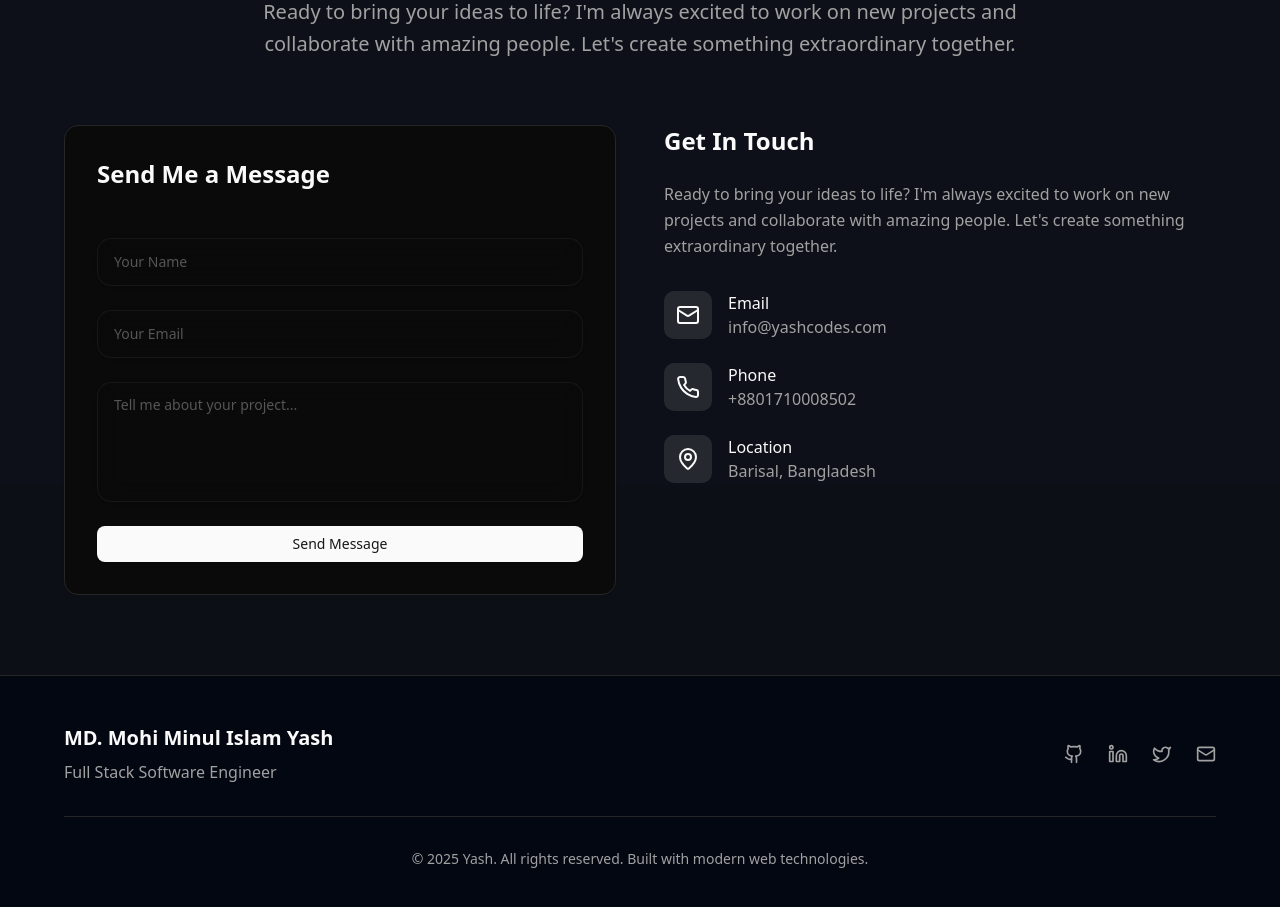
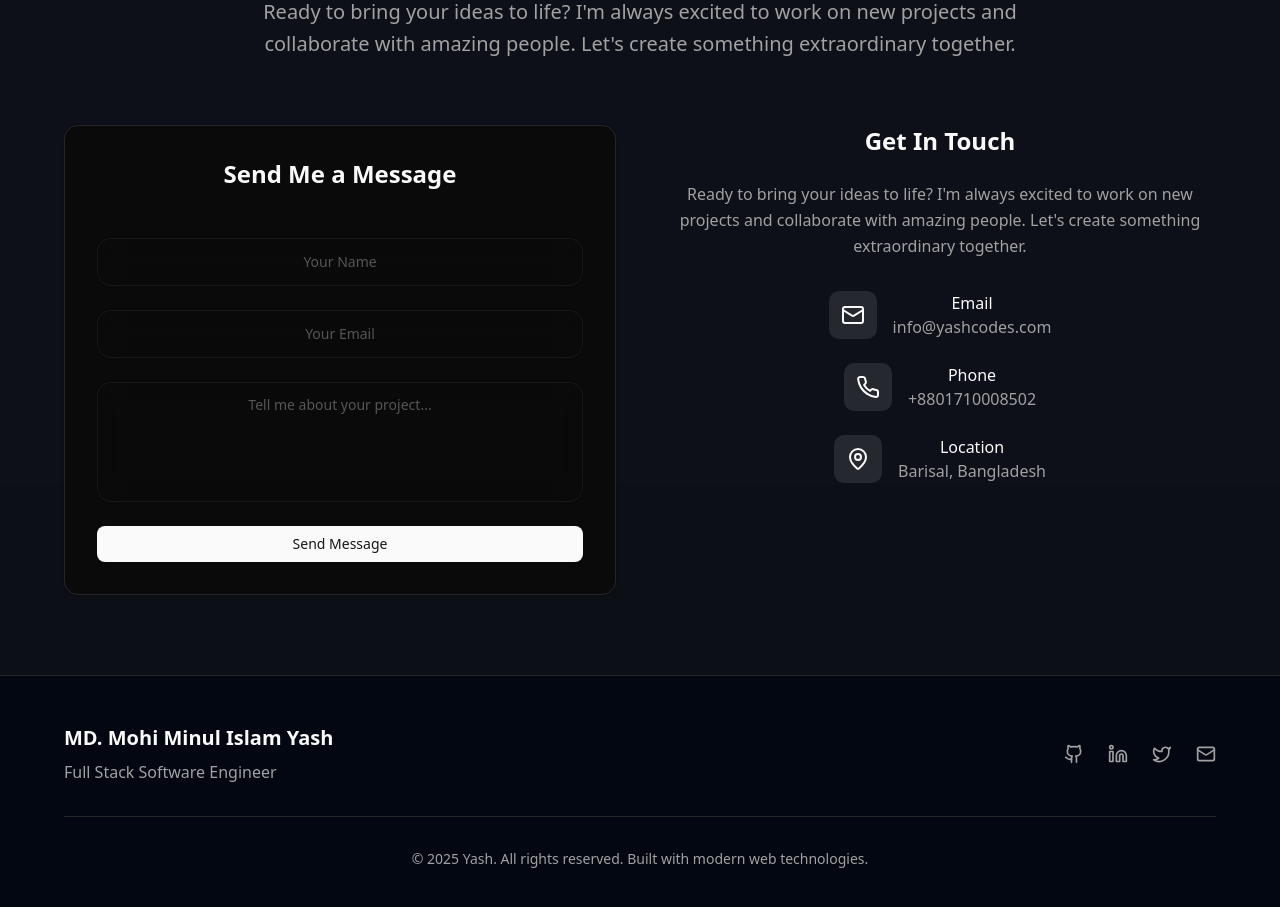
Before and after one commit to yash244466666/portfolio-v2, a Next.js app: page / in a window 1280 px wide. Shown: the part 3580-4487 px from the top of the page. Built offline with nearby package versions, Linux system fonts and the light colour scheme.

Commit message:
style(contact): center-align the contact blocks (#21)
Closes #18

```diff
--- a/components/contact-section/contact-form-card.tsx
+++ b/components/contact-section/contact-form-card.tsx
@@ -35,7 +35,7 @@ export function ContactFormCard({
 }: ContactFormCardProps) {
     return (
         <Card className={`p-6 sm:p-8 transition-all duration-1000 ${isVisible ? "animate-slide-in-left" : "opacity-0"}`}>
-            <h3 className="text-xl sm:text-2xl font-semibold text-foreground mb-4 sm:mb-6">{title}</h3>
+            <h3 className="text-xl sm:text-2xl font-semibold text-foreground mb-4 sm:mb-6 text-center">{title}</h3>
 
             <form onSubmit={onSubmit} className="space-y-6">
                 <Input
@@ -45,7 +45,7 @@ export function ContactFormCard({
                     value={formData.name}
                     onChange={onChange}
                     required
-                    className="w-full"
+                    className="w-full [&_input]:text-center"
                 />
 
                 <Input
@@ -55,7 +55,7 @@ export function ContactFormCard({
                     value={formData.email}
                     onChange={onChange}
                     required
-                    className="w-full"
+                    className="w-full [&_input]:text-center"
                 />
 
                 <Textarea
@@ -65,7 +65,7 @@ export function ContactFormCard({
                     onChange={onChange}
                     required
                     rows={5}
-                    className="w-full resize-none"
+                    className="w-full resize-none text-center"
                 />
 
                 <Button type="submit" className="w-full bg-primary hover:bg-primary/90 text-primary-foreground py-3">
--- a/components/contact-section/contact-info-item.tsx
+++ b/components/contact-section/contact-info-item.tsx
@@ -20,11 +20,11 @@ export function ContactInfoItem({ type, label, value, link, isVisible = false }:
     const IconComponent = iconMap[type as keyof typeof iconMap] ?? Mail
 
     return (
-        <div className={`flex items-center space-x-4 transition-all duration-1000 ${isVisible ? "animate-fade-in-up" : "opacity-0"}`}>
-            <div className="w-12 h-12 bg-primary/10 rounded-lg flex items-center justify-center">
+        <div className={`flex items-center justify-center space-x-4 transition-all duration-1000 ${isVisible ? "animate-fade-in-up" : "opacity-0"}`}>
+            <div className="w-12 h-12 bg-primary/10 rounded-lg flex items-center justify-center shrink-0">
                 <IconComponent className="w-6 h-6 text-primary" />
             </div>
-            <div>
+            <div className="text-center">
                 <p className="font-medium text-foreground">{label}</p>
                 {link ? (
                     <a href={link} className="text-muted-foreground hover:text-primary transition-colors">
--- a/components/contact-section/contact-info-list.tsx
+++ b/components/contact-section/contact-info-list.tsx
@@ -13,7 +13,7 @@ interface ContactInfoListProps {
 export function ContactInfoList({ title, description, items, isVisible = false }: ContactInfoListProps) {
     return (
         <div className={`space-y-8 transition-all duration-1000 delay-200 ${isVisible ? "animate-fade-in-up" : "opacity-0"}`}>
-            <div>
+            <div className="text-center">
                 <h3 className="text-xl sm:text-2xl font-semibold text-foreground mb-4 sm:mb-6">{title}</h3>
                 <p className="text-sm sm:text-base text-muted-foreground leading-relaxed mb-6 sm:mb-8">{description}</p>
             </div>
```
